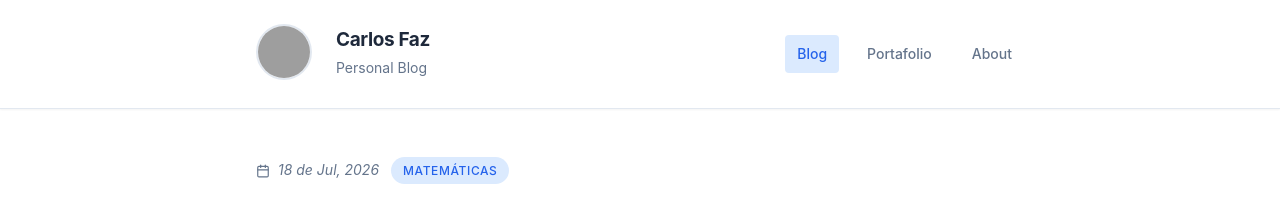
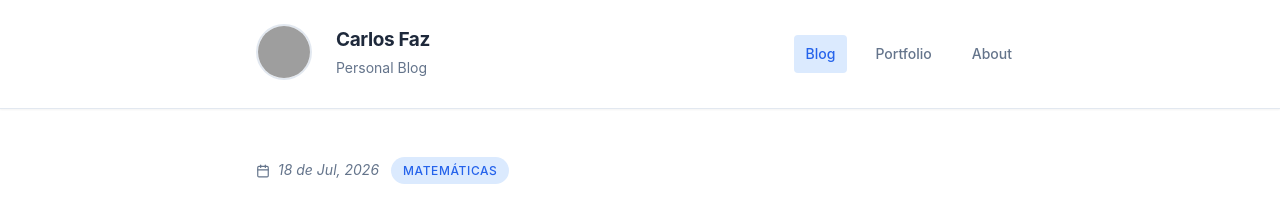
Before and after one commit to carlosfaz/carlosfaz.github.io, a Jekyll site: the page built from index.html, in a window 1280 px wide. Shown: the top 218 px of the page. Built offline with Jekyll 4.4.1, drawn with Linux system fonts in a browser that asks for light colours; grey boxes are pictures that could not be loaded.

Commit message:
1.0
daily update

```diff
--- a/_layouts/default.html
+++ b/_layouts/default.html
@@ -49,7 +49,7 @@
 
           <nav>
             <a href="{{ site.baseurl }}/" {% if page.url == '/' %}class="active"{% endif %}>Blog</a>
-            <a href="{{ site.baseurl }}/portfolio" {% if page.url == '/portfolio/' %}class="active"{% endif %}>Portafolio</a>
+            <a href="{{ site.baseurl }}/portfolio" {% if page.url == '/portfolio/' %}class="active"{% endif %}>Portfolio</a>
             <a href="{{ site.baseurl }}/about" {% if page.url == '/about/' %}class="active"{% endif %}>About</a>
           </nav>
         </header>
```
